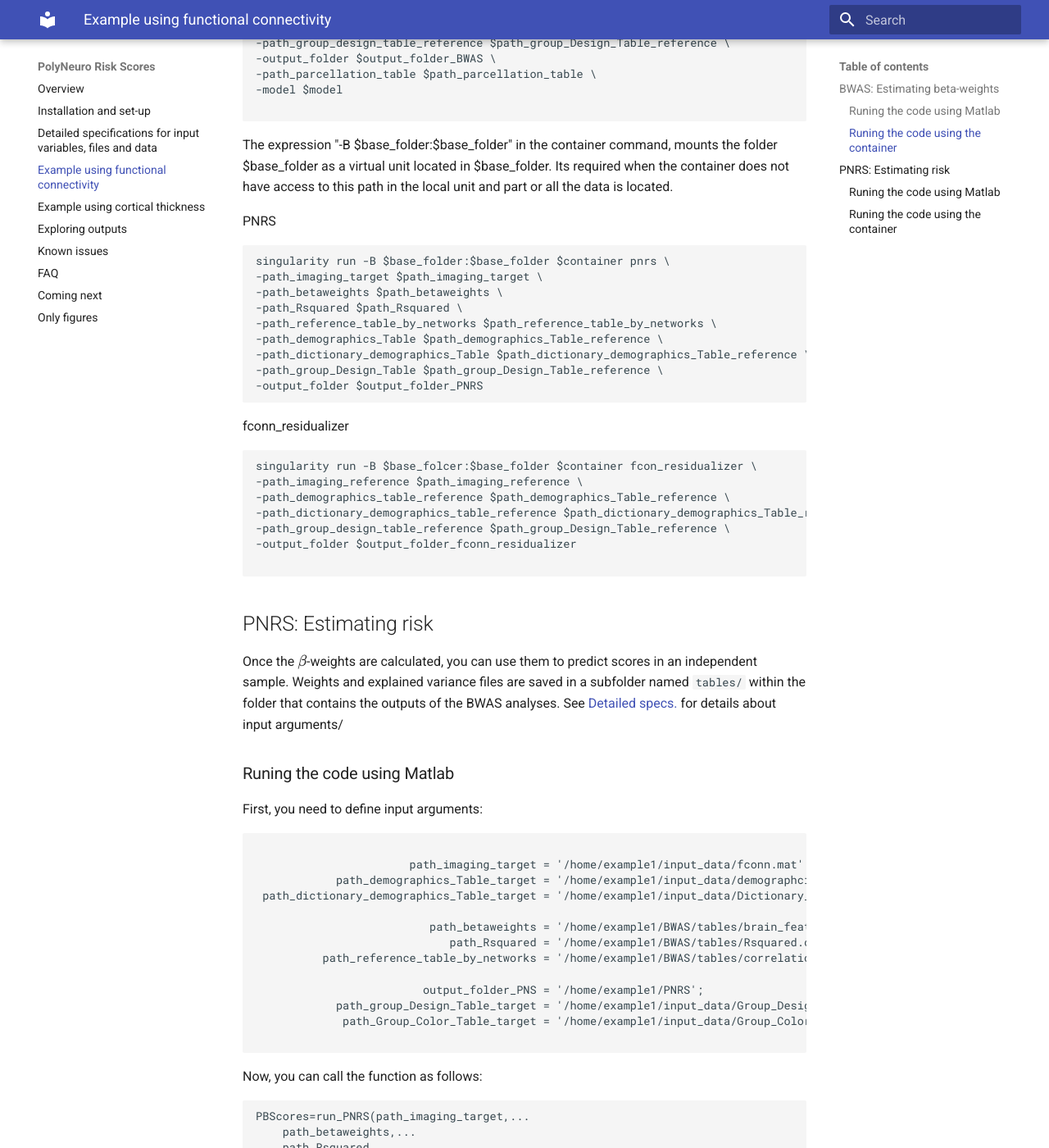
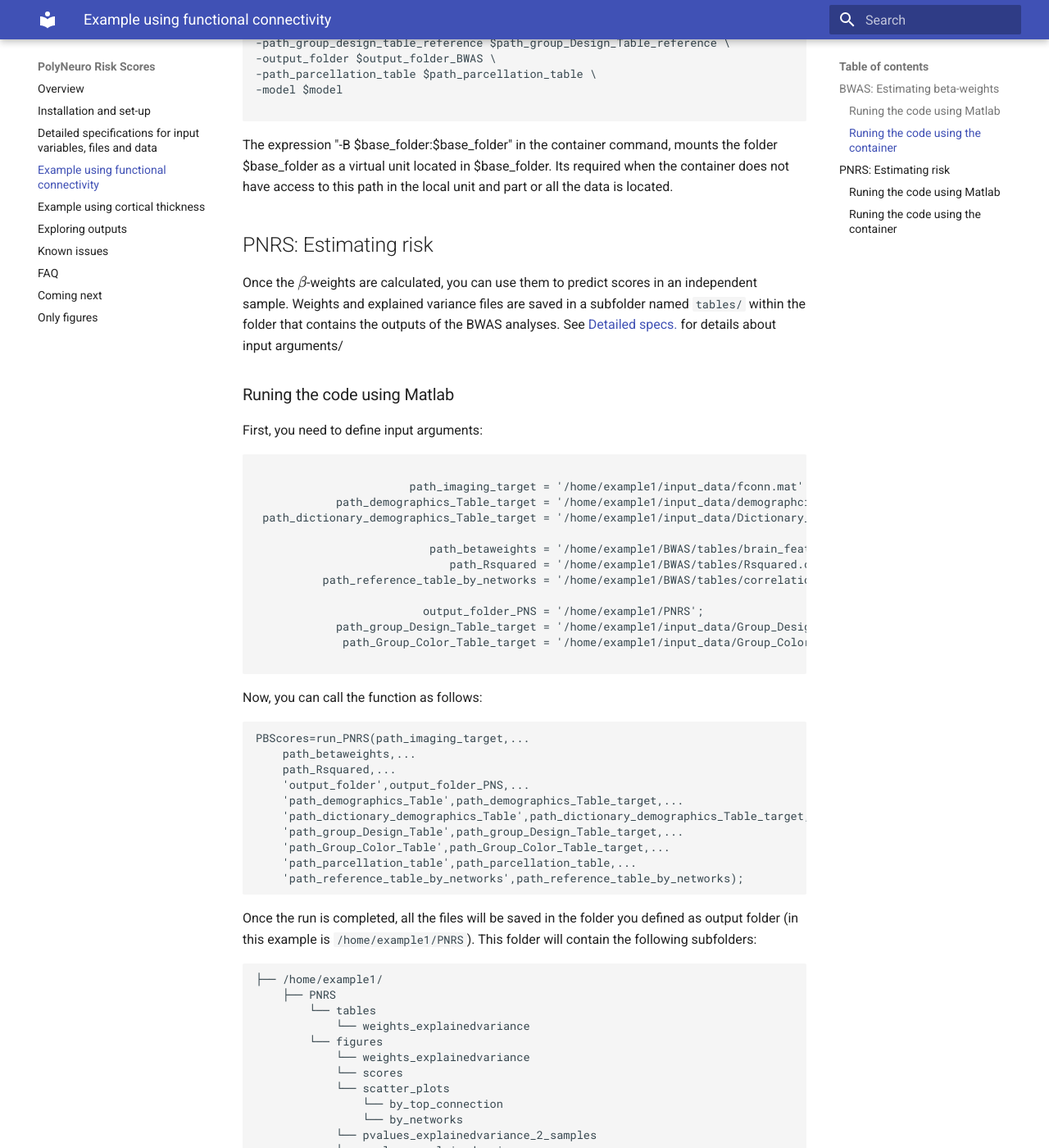
Before and after one commit to omiranda/polyneuro_risk_score, an MkDocs documentation site: the page built from docs/basic_example.md, in a window 1280 px wide and 1400 px high, scrolled down 2145 px. Shown: the whole window at 82% size. Built offline with MkDocs 1.6.1 and Material for MkDocs 9.7.7, drawn with Linux system fonts in a browser that asks for light colours; formulas are drawn with MathJax 3; some of the changed text lies outside the part shown.

Commit message:
Update basic_example.md

````diff
--- a/docs/basic_example.md
+++ b/docs/basic_example.md
@@ -89,31 +89,7 @@ singularity run -B $base_folder:$base_folder container_bwas.sif bwas \
 The expression "-B $base_folder:$base_folder" in the container command, mounts the folder $base_folder as a virtual unit located in $base_folder. Its required
 when the container does not have access to this path  in the local unit and part or all the data is located.
 
-PNRS
 
-```
-singularity run -B $base_folder:$base_folder $container pnrs \
--path_imaging_target $path_imaging_target \
--path_betaweights $path_betaweights \
--path_Rsquared $path_Rsquared \
--path_reference_table_by_networks $path_reference_table_by_networks \
--path_demographics_Table $path_demographics_Table_reference \
--path_dictionary_demographics_Table $path_dictionary_demographics_Table_reference \
--path_group_Design_Table $path_group_Design_Table_reference \
--output_folder $output_folder_PNRS
-```
-
-fconn_residualizer
-
-```
-singularity run -B $base_folcer:$base_folder $container fcon_residualizer \
--path_imaging_reference $path_imaging_reference \
--path_demographics_table_reference $path_demographics_Table_reference \
--path_dictionary_demographics_table_reference $path_dictionary_demographics_Table_reference \
--path_group_design_table_reference $path_group_Design_Table_reference \
--output_folder $output_folder_fconn_residualizer
-
-```
 
 ## PNRS: Estimating risk
 
@@ -172,3 +148,17 @@ The section [Exploring outputs](./exploring_outputs.md) describes all the output
 
 
 ### Runing the code using the container
+
+PNRS
+
+```
+singularity run -B $base_folder:$base_folder $container pnrs \
+-path_imaging_target $path_imaging_target \
+-path_betaweights $path_betaweights \
+-path_Rsquared $path_Rsquared \
+-path_reference_table_by_networks $path_reference_table_by_networks \
+-path_demographics_Table $path_demographics_Table_reference \
+-path_dictionary_demographics_Table $path_dictionary_demographics_Table_reference \
+-path_group_Design_Table $path_group_Design_Table_reference \
+-output_folder $output_folder_PNRS
+```
````
